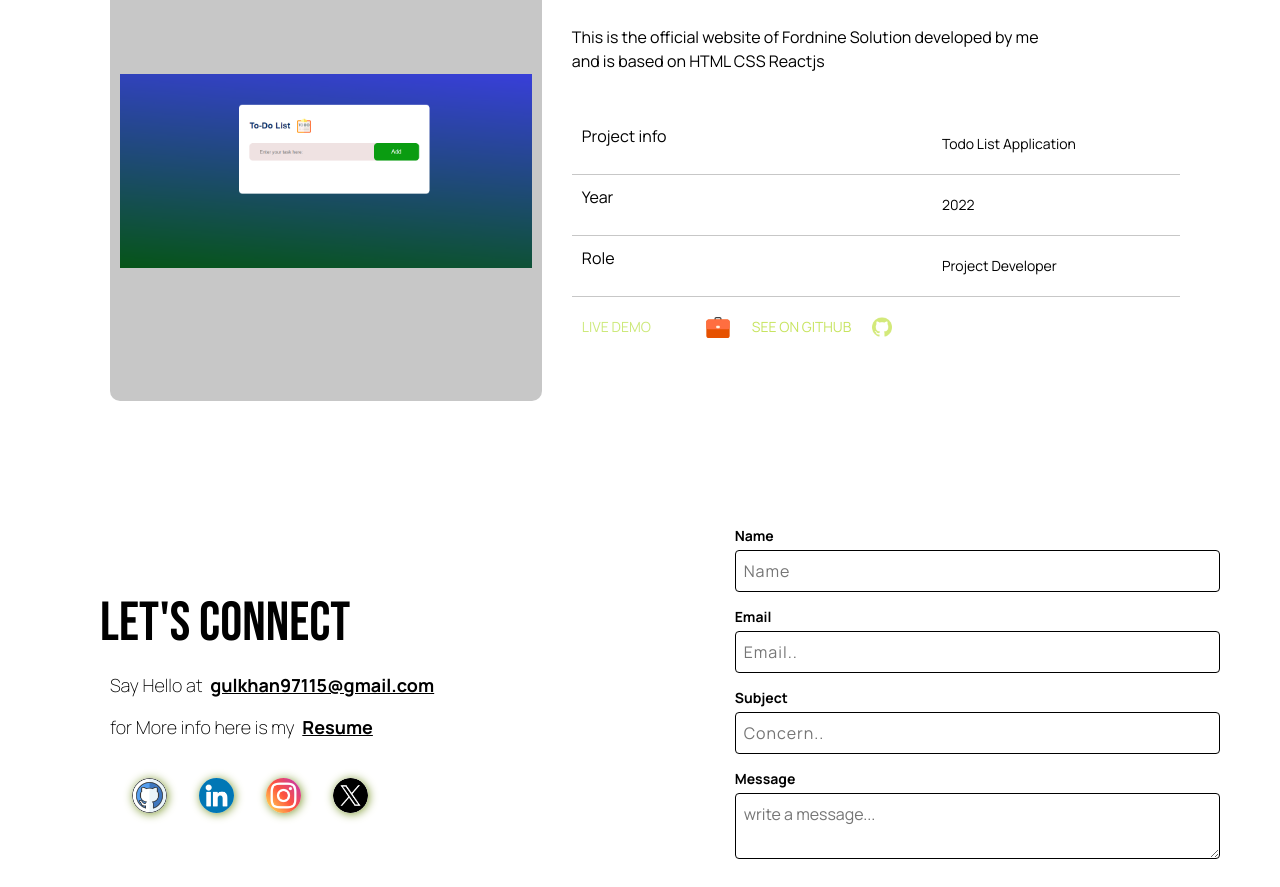
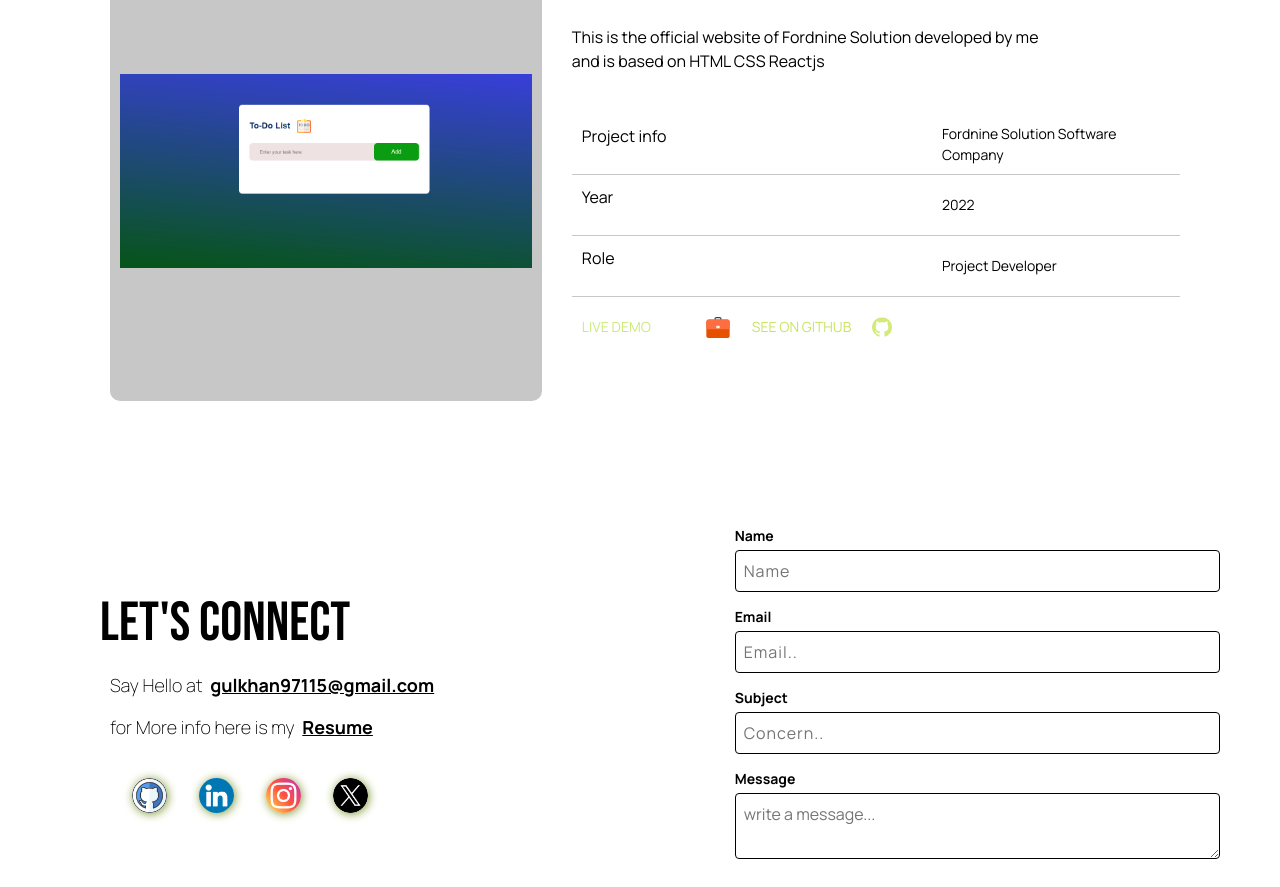
Before and after one commit to Kaleem362/kaleem, a React (Vite) app: page / in a window 1280 px wide. Shown: the part 4280-5167 px from the top of the page. Built offline with nearby package versions, Linux system fonts and the light colour scheme; the HTML template or start-up script is replaced by a standard one.

Commit message:
fordnine company name is modified

```diff
--- a/src/Components/ProjectsList.jsx
+++ b/src/Components/ProjectsList.jsx
@@ -64,7 +64,7 @@ function ProjectsList({ theme }) {
       description:
         "This is the official website of Fordnine Solution developed by me and is based on HTML CSS Reactjs",
       image: projectfiveimage,
-      projectinfo: "Todo List Application",
+      projectinfo: "Fordnine Solution Software Company",
       year: 2022,
       Role: "Project Developer",
       Live: "https://todolistbykaleem.netlify.app/",
```
